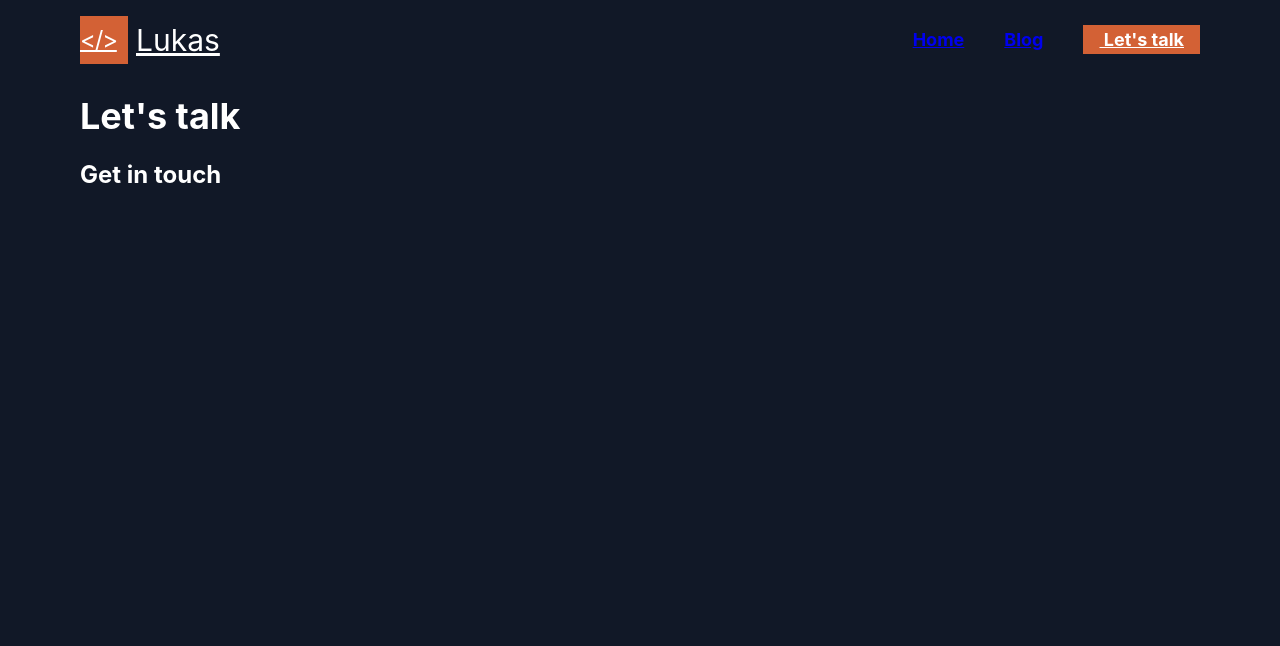
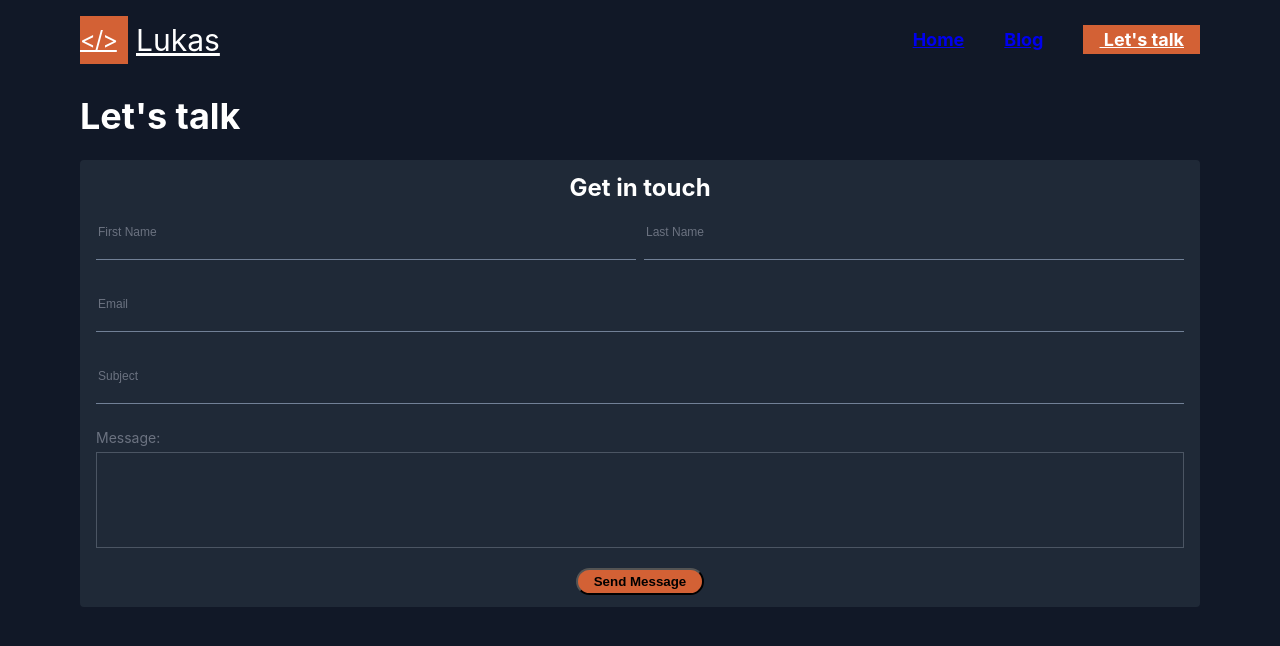
Before and after one commit to Klukies/lukas-cornille-nuxt, a Nuxt app: page /contact in a window 1280 px wide. Shown: the top 646 px of the page. Built offline with nearby package versions, Linux system fonts and the light colour scheme.

Commit message:
Add contact form

```diff
--- /dev/null
+++ b/assets/css/form.css
@@ -0,0 +1,53 @@
+.bot-field {
+  @apply hidden;
+}
+
+form {
+  @apply p-3;
+  border-radius: 0.25rem;
+}
+
+form,
+input {
+  @apply bg-gray-800;
+}
+
+h2 {
+  @apply text-center text-2xl;
+}
+
+.name {
+  @apply flex items-start;
+}
+
+.name >>> .floating-label {
+  @apply w-1/2;
+}
+
+.message {
+  @apply px-1 pt-2 mb-4;
+}
+
+.message label {
+  @apply block mb-1 text-gray-500 text-sm;
+}
+
+.message textarea {
+  @apply w-full bg-gray-800 h-24 resize-none border-b border-solid border-gray-600;
+}
+
+.message textarea:focus {
+  @apply border-orange-700;
+}
+
+input[type='submit'] {
+  @apply py-1 px-4 bg-orange-700 font-bold rounded-full mx-auto block outline-none;
+}
+
+input[type='submit']:active {
+  background-color: #c05621;
+}
+
+.error {
+  @apply text-xs text-red-600;
+}
--- /dev/null
+++ b/components/Contact/FloatingLabel.vue
@@ -0,0 +1,83 @@
+<template>
+  <div class="floating-label">
+    <slot />
+    <label :for="name" :class="{ 'label-error': error }">{{ label }}</label>
+    <span class="error">{{ error }}</span>
+  </div>
+</template>
+
+<script lang="ts">
+import { defineComponent } from '@vue/composition-api';
+
+export default defineComponent({
+  props: {
+    error: {
+      type: String,
+      required: true,
+    },
+    name: {
+      type: String,
+      required: true,
+    },
+    label: {
+      type: String,
+      required: true,
+    },
+  },
+
+  setup(props) {
+    return { props };
+  },
+});
+</script>
+
+<style scoped>
+input[type='text'] {
+  @apply w-full text-white h-8 py-5 transition-all ease-linear duration-300;
+  height: 3.5rem;
+  border: none;
+  border-bottom: solid 1px #718096;
+}
+
+input[type='text']::placeholder {
+  @apply text-gray-500 opacity-100;
+}
+
+input[type='text']::placeholder,
+.message label {
+  @apply text-xs;
+}
+
+input[type='text']:focus {
+  @apply outline-none border-orange-700;
+}
+
+.floating-label {
+  @apply relative mb-4 px-1;
+}
+
+.floating-label label {
+  @apply absolute opacity-0 text-xs text-gray-500;
+  z-index: -1;
+  top: calc(50% - 7px);
+  left: 0.25rem;
+  transition: transform 0.3s ease, opacity 0.3s ease;
+}
+
+.floating-label input[type='text']:not(:placeholder-shown) {
+  padding: 34px 0px 12px 0px;
+}
+
+.floating-label input[type='text']:not(:placeholder-shown) + label {
+  @apply opacity-100 z-10;
+  transform: translateY(-10px);
+}
+
+.label-error {
+  top: calc(50% - 19px) !important;
+}
+
+.error {
+  @apply text-xs text-red-600;
+}
+</style>
--- a/components/Contact/Form.vue
+++ b/components/Contact/Form.vue
@@ -1,16 +1,109 @@
 <template>
-  <form name="contact" method="post" data-netlify="true" data-netlify-honeypot="bot-field">
+  <form
+    name="contact"
+    method="post"
+    data-netlify="true"
+    data-netlify-honeypot="bot-field"
+    @submit.prevent="handleSubmit"
+  >
     <h2>Get in touch</h2>
-    <input type="hidden" name="form-name" value="contact" />
+    <div class="bot-field">
+      <label>Don't fill this out if you're human:</label>
+      <input type="hidden" name="bot-field" />
+    </div>
+    <div class="name">
+      <FloatingLabel name="firstName" label="First Name:" :error="errors.firstName">
+        <input v-model="form.firstName" type="text" name="firstName" placeholder="First Name" />
+      </FloatingLabel>
+      <FloatingLabel name="lastName" label="Last Name:" :error="errors.lastName">
+        <input v-model="form.lastName" type="text" name="lastName" placeholder="Last Name" />
+      </FloatingLabel>
+    </div>
+    <FloatingLabel name="email" label="Email Address:" :error="errors.email">
+      <input v-model="form.email" type="text" name="email" placeholder="Email" />
+    </FloatingLabel>
+    <FloatingLabel name="subject" label="Subject:" :error="errors.subject">
+      <input v-model="form.subject" type="text" name="subject" placeholder="Subject" />
+    </FloatingLabel>
+    <div class="message">
+      <label for="message">Message:</label>
+      <textarea v-model="form.message" name="message" />
+      <span class="error">{{ errors.message }}</span>
+    </div>
+    <input type="submit" value="Send Message" />
   </form>
 </template>
 
 <script lang="ts">
-import { defineComponent } from '@vue/composition-api';
+import { defineComponent, reactive } from '@vue/composition-api';
+import FloatingLabel from './FloatingLabel.vue';
 
 export default defineComponent({
-  props: {},
+  components: { FloatingLabel },
+  setup() {
+    const encode = (data: Record<string, string>): string => {
+      return Object.keys(data)
+        .map((key) => `${encodeURIComponent(key)}=${encodeURIComponent(data[key])}`)
+        .join('&');
+    };
 
-  setup() {},
+    const form: Record<string, string> = reactive({
+      firstName: '',
+      lastName: '',
+      email: '',
+      subject: '',
+      message: '',
+    });
+
+    const errors: Record<string, string> = reactive({
+      firstName: '',
+      lastName: '',
+      email: '',
+      subject: '',
+      message: '',
+    });
+
+    const validate = (): boolean => {
+      let hasRequiredError = false;
+      Object.keys(form).forEach((key) => {
+        if (form[key] === '') {
+          errors[key] = 'This field is required';
+          hasRequiredError = true;
+        } else {
+          errors[key] = '';
+        }
+      });
+
+      if (hasRequiredError) {
+        return false;
+      }
+
+      const emailFormat = /^\w+([.-]?\w+)*@\w+([.-]?\w+)*(\.\w{2,3})+$/;
+      if (!form.email.match(emailFormat)) {
+        errors.email = 'This is not a valid email';
+        return false;
+      }
+
+      return true;
+    };
+
+    const handleSubmit = () => {
+      if (!validate()) {
+        return;
+      }
+
+      fetch('/', {
+        method: 'post',
+        headers: { 'Content-Type': 'application/x-www-form-urlencoded' },
+        body: encode({ 'form-name': 'contact', ...form }),
+      })
+        .then(() => console.log('succesfully sent'))
+        .catch((e) => console.error(e));
+    };
+
+    return { form, errors, handleSubmit };
+  },
 });
 </script>
+
+<style scoped src="~/assets/css/form.css"></style>
--- a/components/Header/Navigation.vue
+++ b/components/Header/Navigation.vue
@@ -48,6 +48,10 @@ a:hover {
   @apply py-1 px-4 font-bold text-lg outline-none;
 }
 
+.link-button:hover {
+  @apply text-white;
+}
+
 .nuxt-link-exact-active.button-swipe-left {
   @apply text-white;
   box-shadow: inset 200px 0 0 0 #d36135;
```
